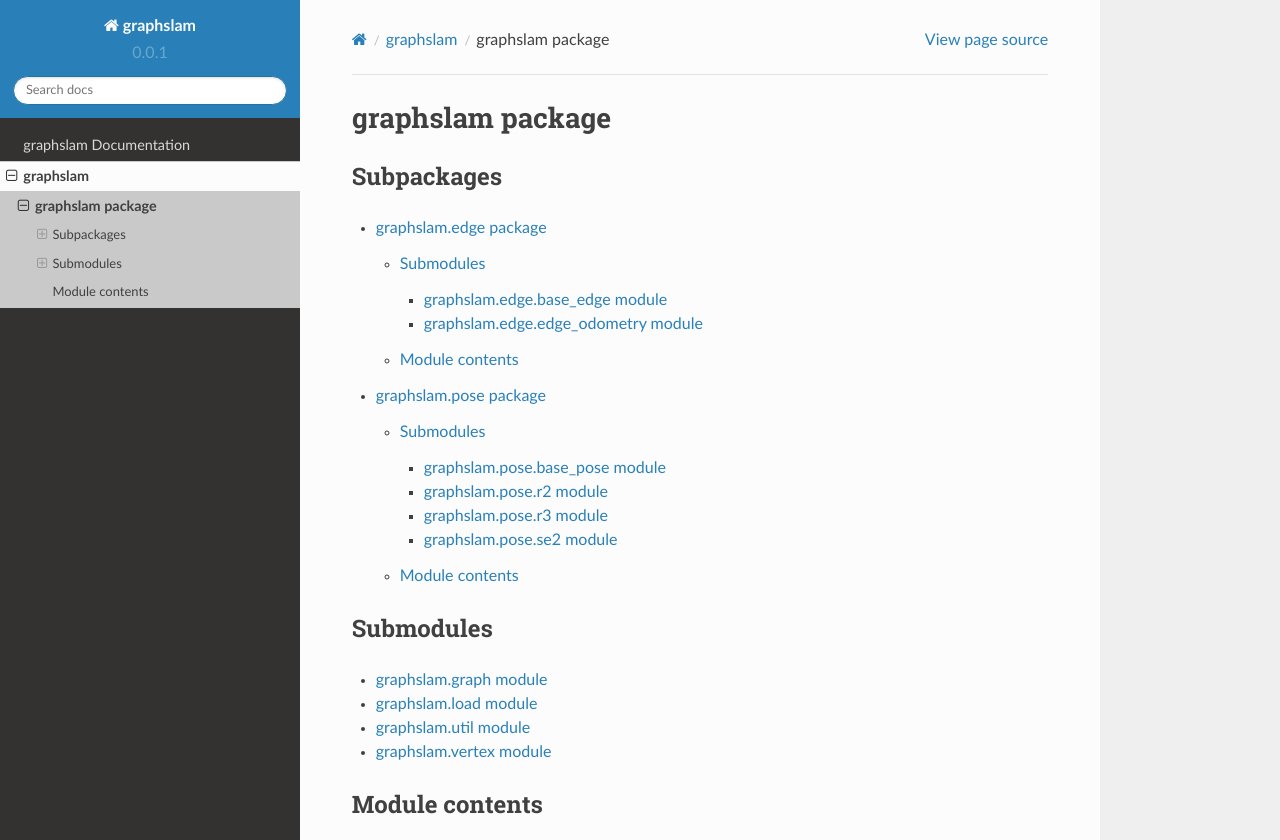
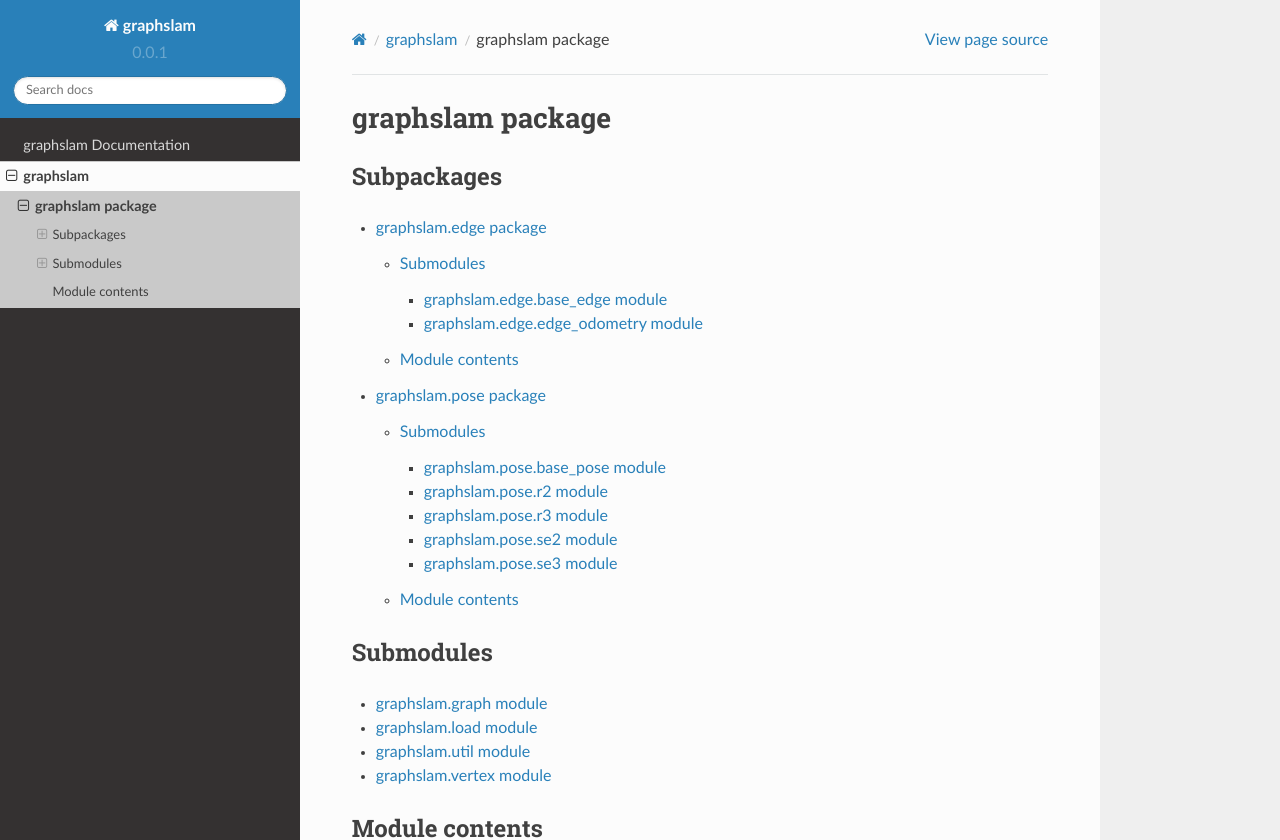
Before and after one commit to JeffLIrion/python-graphslam, a Sphinx documentation site: the page built from docs/source/graphslam.rst, in a window 1280 px wide and 1157 px high, cut to the strip 0-840 px from the top of the window. Built offline with Sphinx 7.4.7 and the Read the Docs theme 2.0.0, drawn with Linux system fonts in a browser that asks for light colours.

Commit message:
Update documentation

```diff
--- a/docs/source/graphslam.pose.rst
+++ b/docs/source/graphslam.pose.rst
@@ -10,6 +10,7 @@ Submodules
    graphslam.pose.r2
    graphslam.pose.r3
    graphslam.pose.se2
+   graphslam.pose.se3
 
 Module contents
 ---------------
--- /dev/null
+++ b/docs/source/graphslam.pose.se3.rst
@@ -0,0 +1,7 @@
+graphslam.pose.se3 module
+=========================
+
+.. automodule:: graphslam.pose.se3
+   :members:
+   :undoc-members:
+   :show-inheritance:
```
